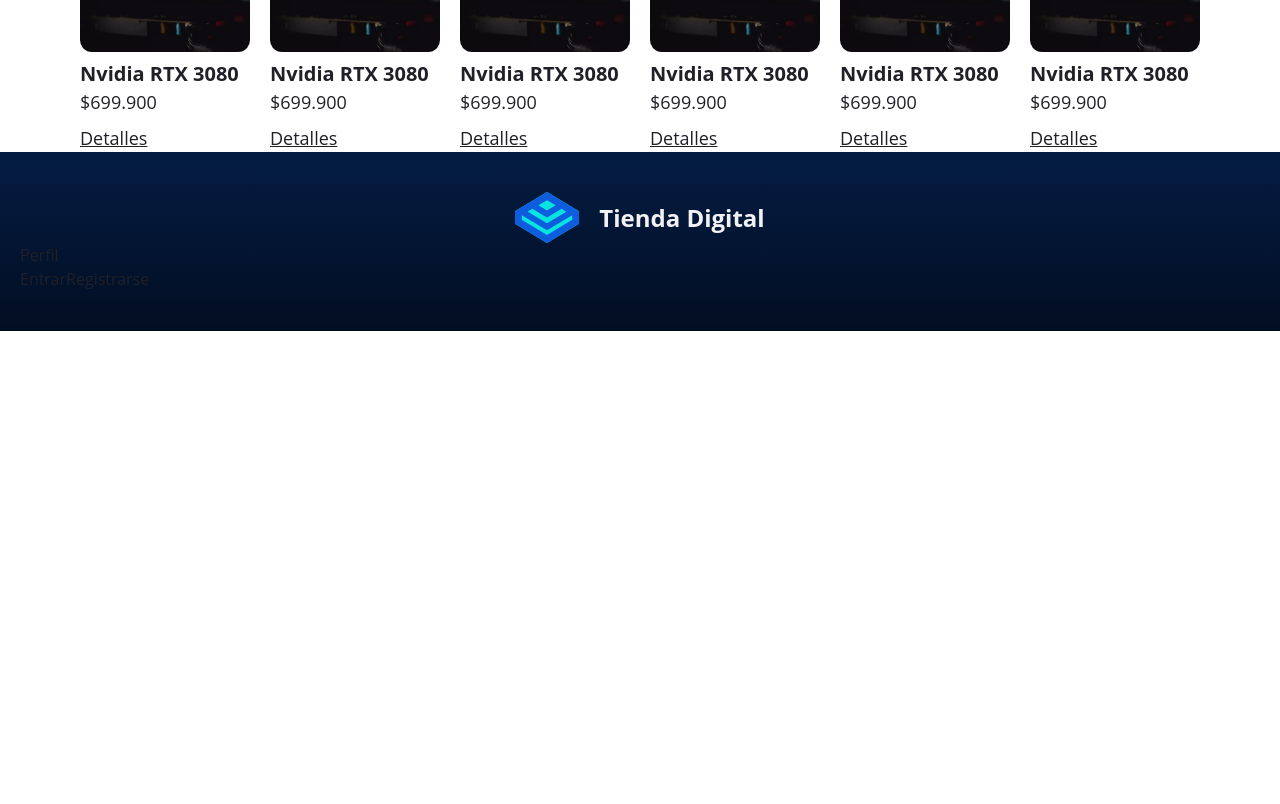
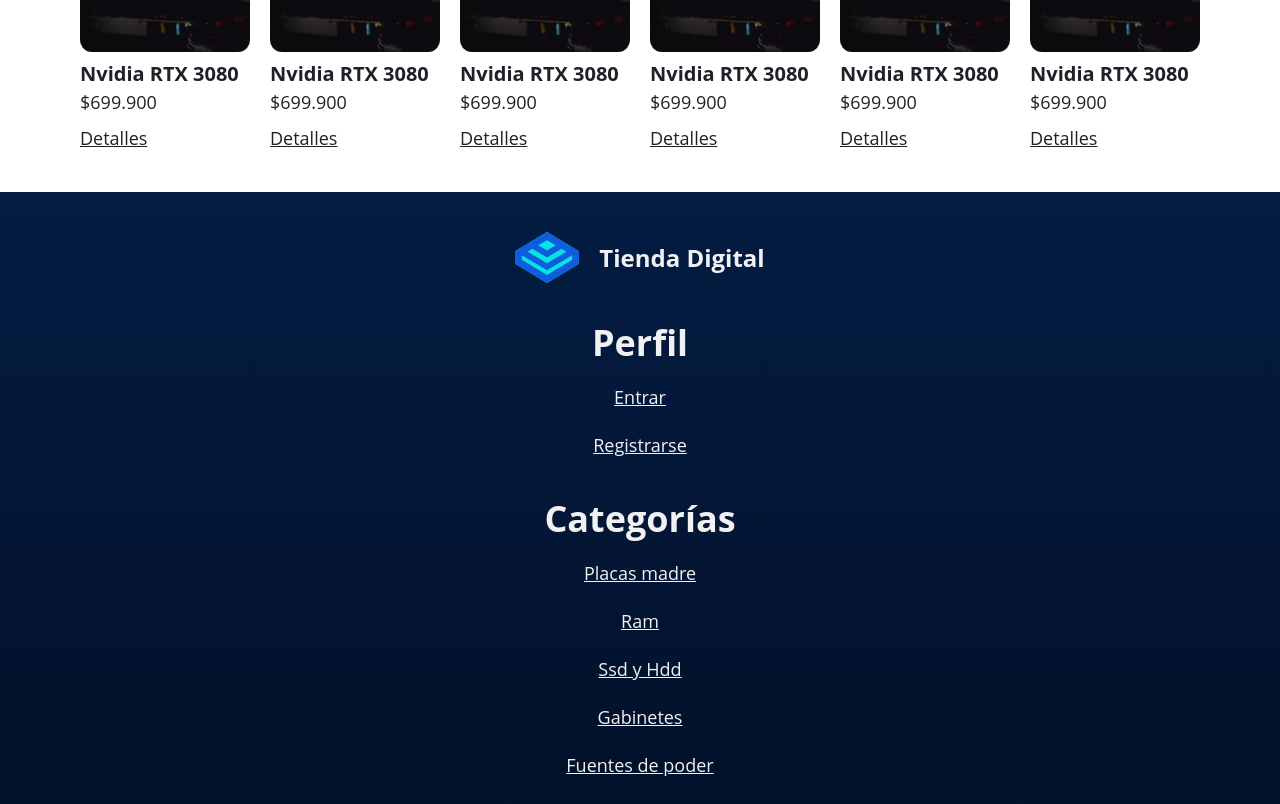
Before and after one commit to FernandoLorca/desafio-final-frontend, a React (Vite) app: page / in a window 1280 px wide. Shown: the part 1986-2790 px from the top of the page. Before the commit the page ends 2317 px from the top, so only its background shows below. Built offline with nearby package versions, Linux system fonts and the light colour scheme.

Commit message:
footer mobile done

```diff
--- /dev/null
+++ b/src/components/Buttons/Link.jsx
@@ -0,0 +1,14 @@
+const Link = ({ text, href, fontSize }) => {
+  return (
+    <div>
+      <a
+        href={href}
+        className={`underline hover:text-primary-500 ${fontSize} `}
+      >
+        {text}
+      </a>
+    </div>
+  );
+};
+
+export default Link;
--- a/src/components/Categories/Categories.jsx
+++ b/src/components/Categories/Categories.jsx
@@ -1,9 +1,15 @@
+import TitleTwo from '../Titles.jsx/TitleTwo';
 import Categorie from './Categorie';
 
 const Categories = () => {
   return (
     <div className="px-5 pt-10 lg:w-full">
-      <h2 className="mb-5 text-4xl font-bold md:px-16">Categorias</h2>
+      <div className="md:px-16">
+        <TitleTwo
+          title="Categortias"
+          textSize="text-4xl"
+        />
+      </div>
       <div className="grid grid-cols-2 grid-rows-[10rem_10rem_10rem_10rem] gap-5 text-center md:grid-cols-4 md:grid-rows-[10rem_10rem] md:px-16 lg:flex lg:h-32 lg:justify-between">
         <Categorie
           title="Placas madre"
--- a/src/components/Footer/Footer.jsx
+++ b/src/components/Footer/Footer.jsx
@@ -1,15 +1,85 @@
+import { BsInstagram, BsFacebook, BsTwitter } from 'react-icons/bs';
+
 import Logo from '../Logo';
+import TitleTwo from '../Titles.jsx/TitleTwo';
+import Link from '../Buttons/Link';
+import Rrss from '../RRSS';
 
 const Footer = () => {
   return (
-    <div className="bg-gradient-to-b from-primary-800 to-primary-900 px-5 py-10">
-      <Logo
-        logoSize="max-w-[4rem]"
-        fontSize="text-2xl"
-      />
-      <h2>Perfil</h2>
-      <a href="#">Entrar</a>
-      <a href="#">Registrarse</a>
+    <div className="mt-10 bg-gradient-to-b from-primary-800 to-primary-900 px-5 text-dark-100">
+      <div className="py-10">
+        <Logo
+          logoSize="max-w-[4rem]"
+          fontSize="text-2xl"
+        />
+      </div>
+      <div className="pb-5 text-center">
+        <TitleTwo
+          title="Perfil"
+          textSize="text-4xl"
+        />
+        <div className="flex flex-col gap-5">
+          <Link
+            text="Entrar"
+            href="#"
+            fontSize="text-lg"
+          />
+          <Link
+            text="Registrarse"
+            href="#"
+            fontSize="text-lg"
+          />
+        </div>
+      </div>
+      <div className="py-5 text-center">
+        <TitleTwo
+          title="Categorías"
+          textSize="text-4xl"
+        />
+        <div className="flex flex-col gap-5">
+          <Link
+            text="Placas madre"
+            href="#"
+            fontSize="text-lg"
+          />
+          <Link
+            text="Ram"
+            href="#"
+            fontSize="text-lg"
+          />
+          <Link
+            text="Ssd y Hdd"
+            href="#"
+            fontSize="text-lg"
+          />
+          <Link
+            text="Gabinetes"
+            href="#"
+            fontSize="text-lg"
+          />
+          <Link
+            text="Fuentes de poder"
+            href="#"
+            fontSize="text-lg"
+          />
+          <Link
+            text="Tarjetas de video"
+            href="#"
+            fontSize="text-lg"
+          />
+          <Link
+            text="Procesadores"
+            href="#"
+            fontSize="text-lg"
+          />
+        </div>
+      </div>
+      <div className="flex justify-center gap-7 py-5">
+        <Rrss icon={<BsInstagram />} />
+        <Rrss icon={<BsFacebook />} />
+        <Rrss icon={<BsTwitter />} />
+      </div>
     </div>
   );
 };
--- a/src/components/Hero/HeroText.jsx
+++ b/src/components/Hero/HeroText.jsx
@@ -1,8 +1,9 @@
+import TitleOne from '../Titles.jsx/TitleOne';
+
 const HeroText = ({ title, subTitle }) => {
   return (
     <>
-      <h1 className="mb-5 text-6xl font-bold">{title}</h1>
-      <p className="text-2xl">{subTitle}</p>
+      <TitleOne title={title} /> <p className="text-2xl">{subTitle}</p>
     </>
   );
 };
--- a/src/components/Products/Product.jsx
+++ b/src/components/Products/Product.jsx
@@ -1,5 +1,6 @@
+import ProductTitle from './ProductTitle';
 import ProductPrice from './ProductPrice';
-import ProductTitle from './ProductTitle';
+import Link from '../Buttons/Link';
 
 const Product = ({ img, productTitle, price }) => {
   return (
@@ -13,12 +14,11 @@
       </div>
       <ProductTitle productTitle={productTitle} />
       <ProductPrice price={price} />
-      <a
+      <Link
+        text="Detalles"
         href="#"
-        className="text-lg underline hover:text-primary-500"
-      >
-        Detalles
-      </a>
+        fontSize="text-lg"
+      />
     </div>
   );
 };
--- a/src/components/Products/Products.jsx
+++ b/src/components/Products/Products.jsx
@@ -6,12 +6,16 @@
 import 'swiper/css/pagination';
 
 import Product from './Product';
+import TitleTwo from '../Titles.jsx/TitleTwo';
 
 const Products = ({ title }) => {
   return (
     <div className="pt-10">
       <div className="px-5 md:px-20 lg:hidden">
-        <h2 className="mb-5 text-4xl font-bold lg:px-20">{title}</h2>
+        <TitleTwo
+          title={title}
+          textSize="text-4xl"
+        />
         <Swiper
           slidesPerView={2}
           spaceBetween={20}
--- /dev/null
+++ b/src/components/Rrss.jsx
@@ -0,0 +1,5 @@
+const Rrss = ({ icon }) => {
+  return <div className="text-3xl">{icon}</div>;
+};
+
+export default Rrss;
--- /dev/null
+++ b/src/components/Titles.jsx/TitleOne.jsx
@@ -0,0 +1,5 @@
+const TitleOne = ({ title }) => {
+  return <h1 className="mb-5 text-6xl font-bold">{title}</h1>;
+};
+
+export default TitleOne;
--- /dev/null
+++ b/src/components/Titles.jsx/TitleTwo.jsx
@@ -0,0 +1,5 @@
+const TitleTwo = ({ title, textSize }) => {
+  return <h2 className={`mb-5 font-bold ${textSize}`}>{title}</h2>;
+};
+
+export default TitleTwo;
```
